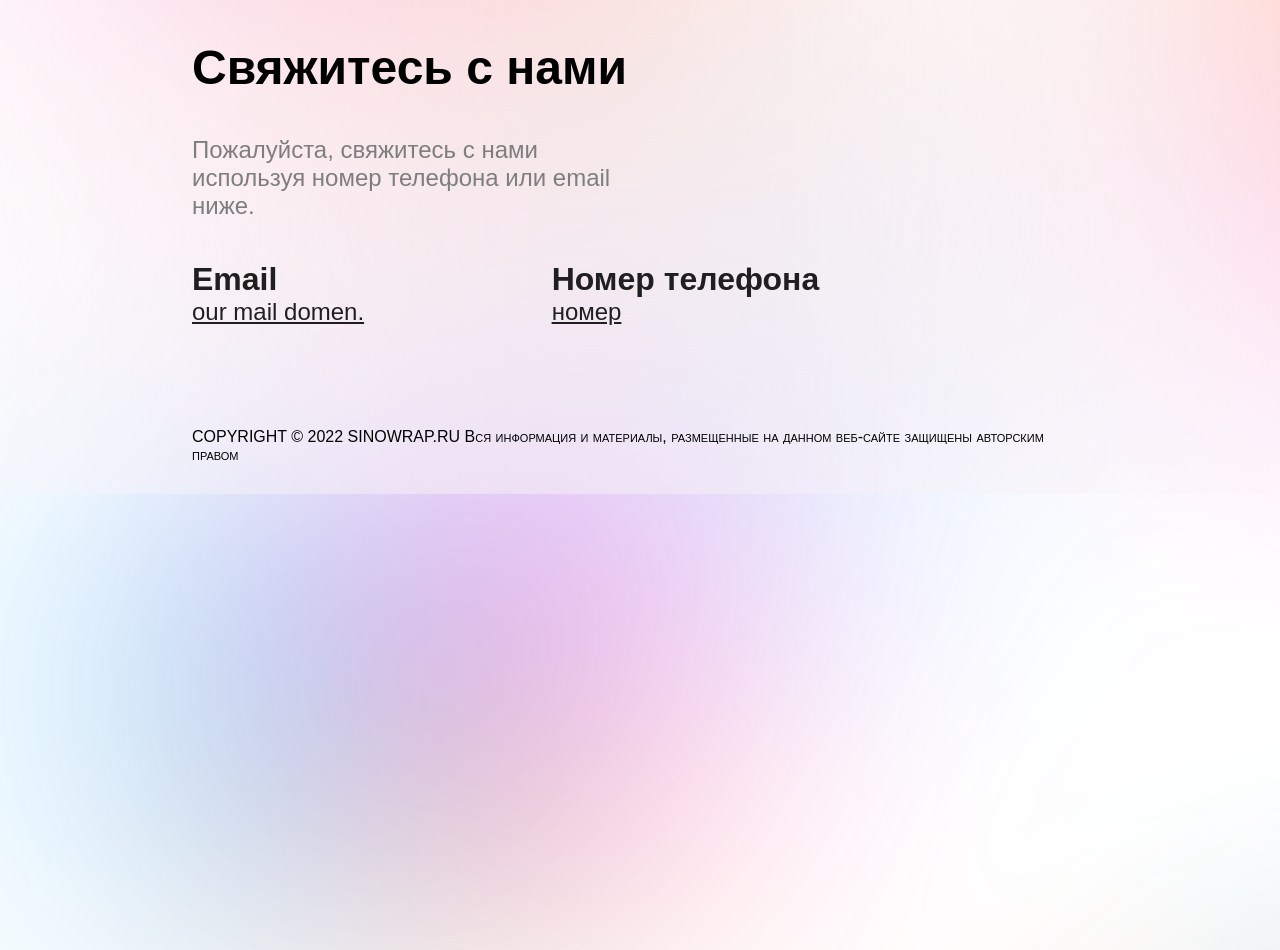
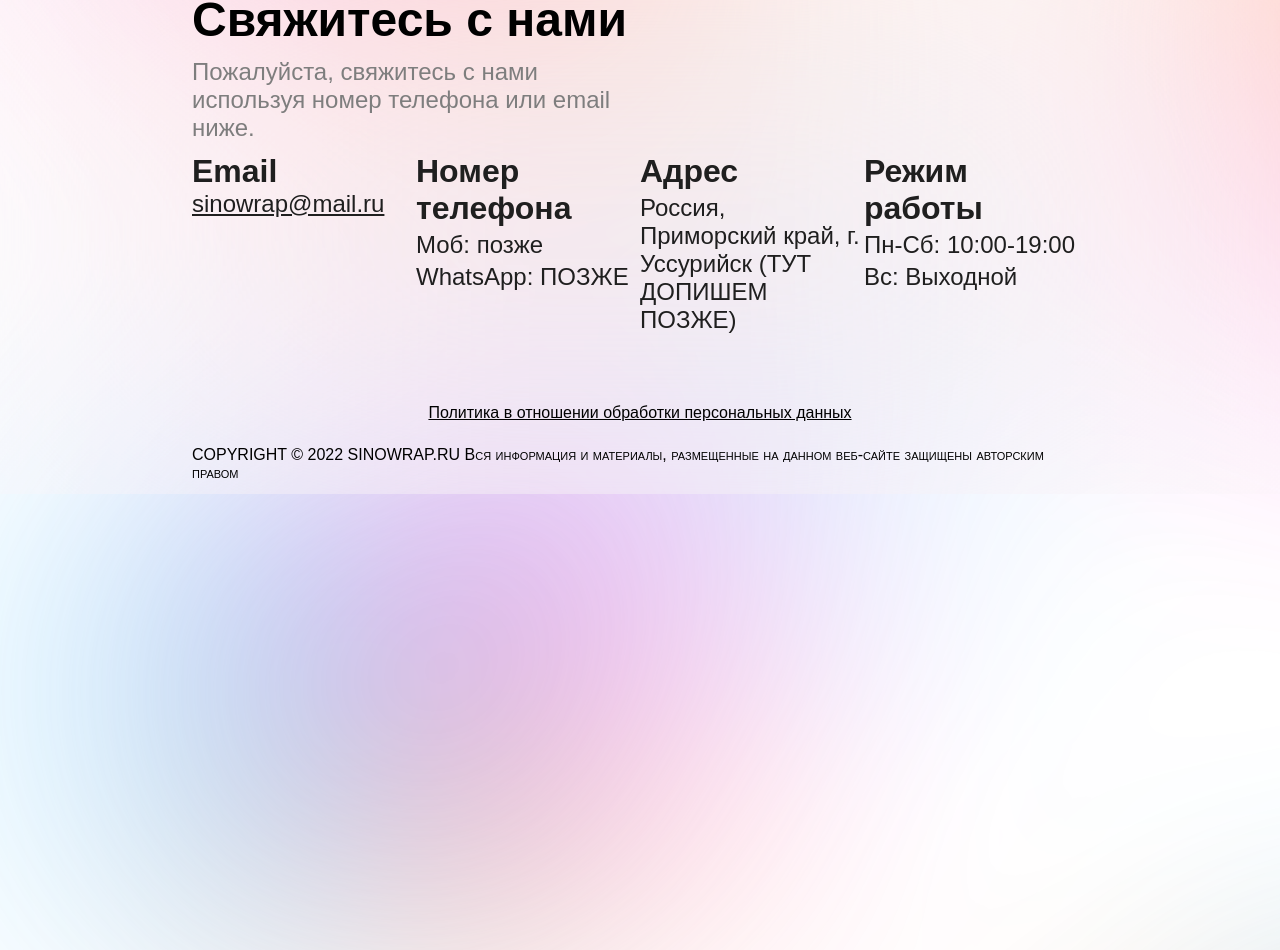
Before and after one commit to QQQOleksiy/flovers, a React (Create React App) app: page /home in a window 1280 px wide. Shown: the part 2664-3614 px from the top of the page. Built offline with nearby package versions, Linux system fonts and the light colour scheme; a web font is replaced by a local one.

Commit message:
some footer maket

```diff
--- a/src/components/Footer/FooterComponent.js
+++ b/src/components/Footer/FooterComponent.js
@@ -14,13 +14,28 @@ const FooterComponent = () => {
                     <div className={css.contacts}>
                         <div>
                             <div className={css.email_text}>Email</div>
-                            <div className={css.email}>our mail domen.</div>
+                            <a href="mailto:sinowrap@mail.ru" className={css.email}>
+                                sinowrap@mail.ru
+                            </a>
                         </div>
                         <div>
                             <div className={css.number_text}>Номер телефона</div>
-                            <div className={css.number}>номер</div>
+                            <div className={css.number}>Моб: позже</div>
+                            <div className={css.number}>WhatsApp: ПОЗЖЕ</div>
+                        </div>
+                        <div>
+                            <div className={css.number_text}>Адрес</div>
+                            <div className={css.number}>Россия, Приморский край, г. Уссурийск (ТУТ ДОПИШЕМ ПОЗЖЕ)</div>
+                        </div>
+                        <div>
+                            <div className={css.number_text}>Режим работы</div>
+                            <div className={css.number}>Пн-Сб: 10:00-19:00</div>
+                            <div className={css.number}>Вс: Выходной</div>
                         </div>
                     </div>
+                </div>
+                <div className={css.obrabotka_data}>
+                    Политика в отношении обработки персональных данных
                 </div>
                 <div className={css.text_popusk}>COPYRIGHT © 2022 SINOWRAP.RU Вся информация и материалы, размещенные на
                     данном веб-сайте защищены авторским правом
--- a/src/components/Footer/footer.module.css
+++ b/src/components/Footer/footer.module.css
@@ -49,9 +49,9 @@
 }
 
 .contacts{
-    width: 70%;
-    display: flex;
-    justify-content: space-between;
+    width: 100%;
+    display: grid;
+    grid-template-columns: repeat(4, minmax(0, 1fr));
 
 }
 
@@ -71,6 +71,7 @@
     font-style: normal;
     font-weight: 590;
     line-height: normal;
+    margin-bottom: 4px;
 }
 
 .email{
@@ -90,7 +91,16 @@
     font-style: normal;
     font-weight: 510;
     line-height: normal;
-    text-decoration-line: underline;
+    margin-bottom: 4px;
+}
+
+.obrabotka_data {
+    margin-top: 32px;
+    color: black;
+    font-size: 16px;
+    font-weight: 510;
+    text-decoration: underline;
+    word-wrap: break-word
 }
 
 .text_popusk {
```
